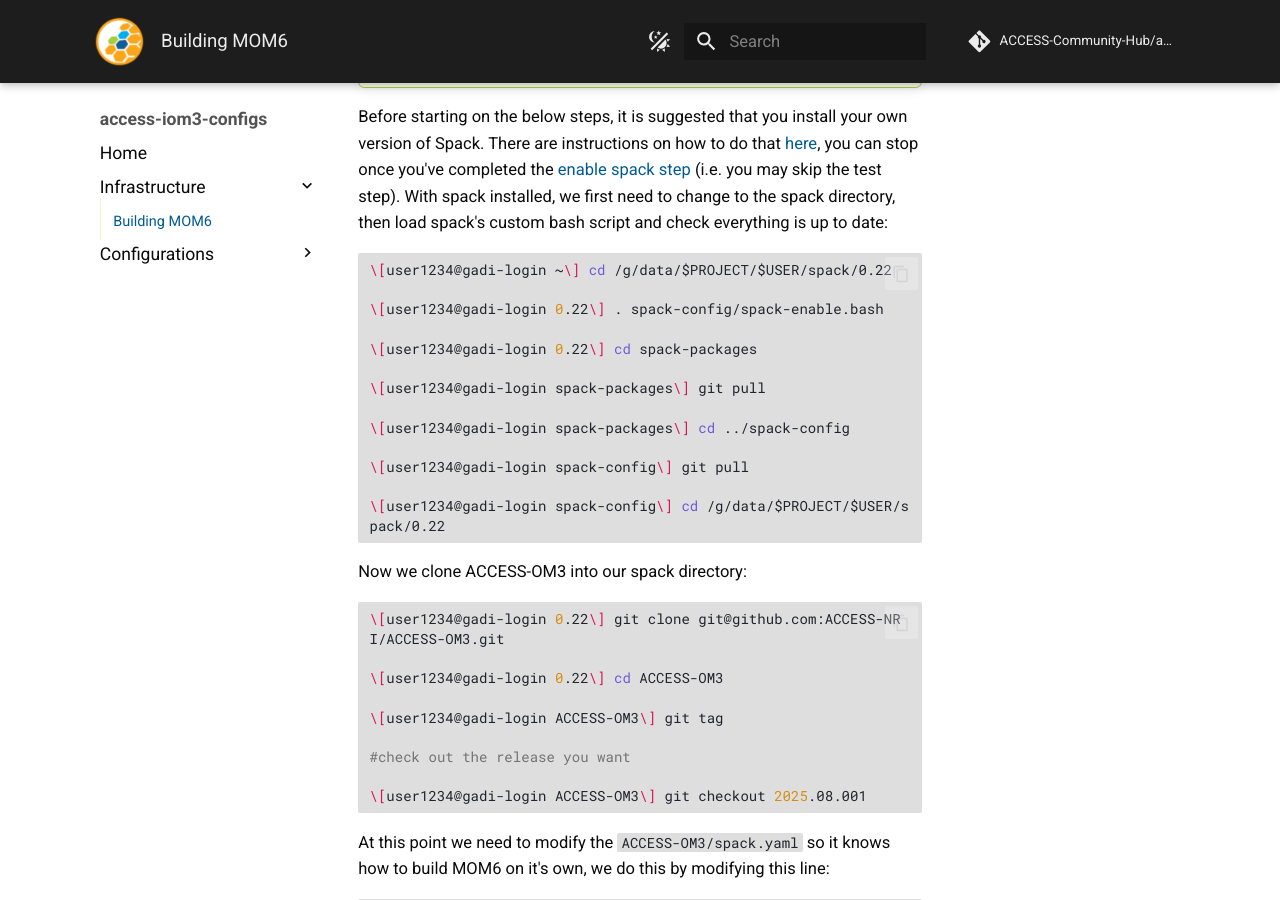
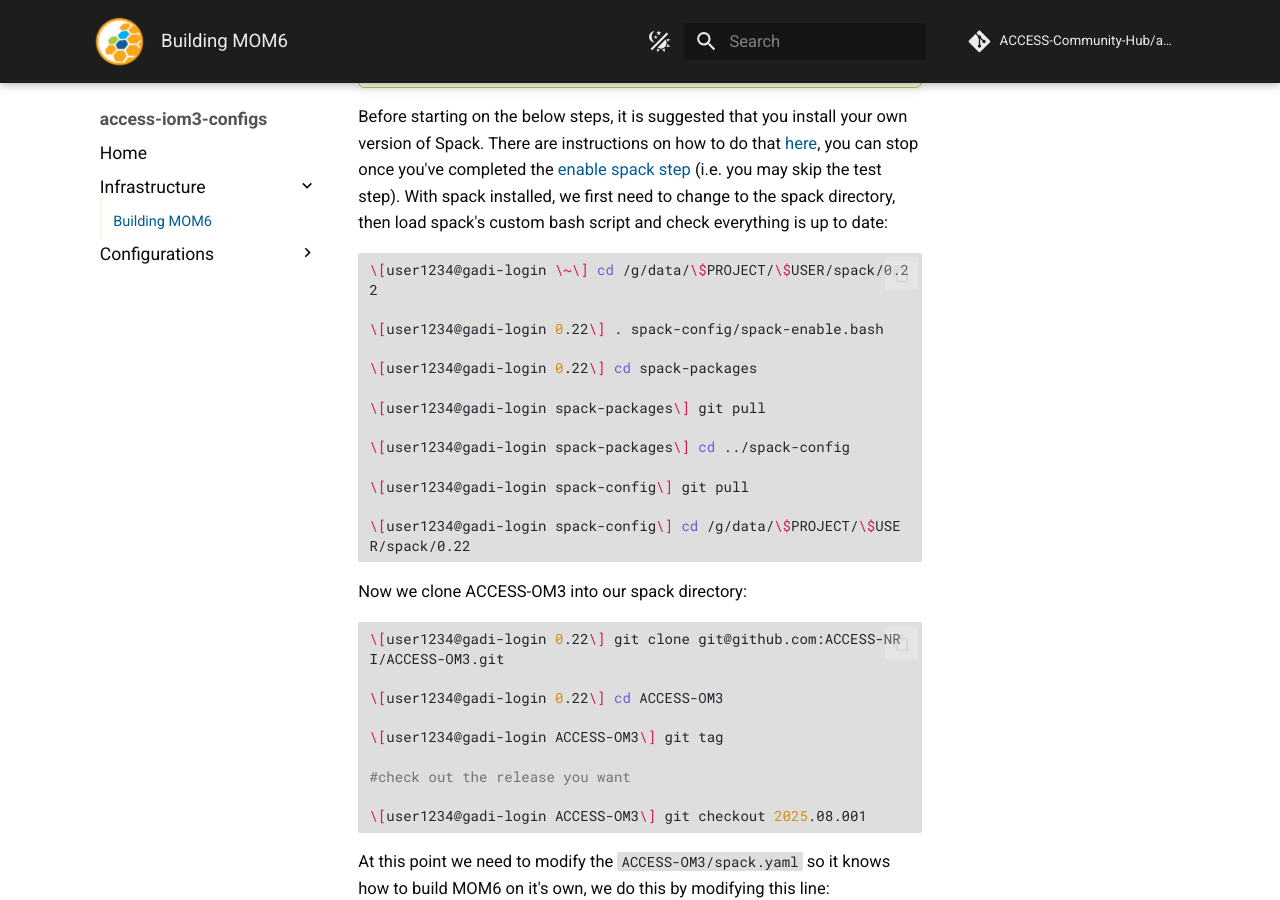
Before and after one commit to ACCESS-Community-Hub/access-iom3-configs, an MkDocs documentation site: the page built from documentation/docs/pages/infrastructure/Building.md, in a window 1280 px wide and 900 px high, scrolled down 837 px. Built offline with MkDocs 1.6.1 and Material for MkDocs 9.7.7, drawn with Linux system fonts in a browser that asks for light colours; comment, search, counter and statistics services are not loaded.

Commit message:
More escpaing needed?

````diff
--- a/documentation/docs/pages/infrastructure/Building.md
+++ b/documentation/docs/pages/infrastructure/Building.md
@@ -22,7 +22,7 @@ Before starting on the below steps, it is suggested that you install your own ve
 With spack installed, we first need to change to the spack directory, then load spack's custom bash script and check everything is up to date:
 
 ```bash
-\[user1234@gadi-login ~\] cd /g/data/$PROJECT/$USER/spack/0.22
+\[user1234@gadi-login \~\] cd /g/data/\$PROJECT/\$USER/spack/0.22
 
 \[user1234@gadi-login 0.22\] . spack-config/spack-enable.bash
 
@@ -34,7 +34,7 @@ With spack installed, we first need to change to the spack directory, then load
 
 \[user1234@gadi-login spack-config\] git pull
 
-\[user1234@gadi-login spack-config\] cd /g/data/$PROJECT/$USER/spack/0.22
+\[user1234@gadi-login spack-config\] cd /g/data/\$PROJECT/\$USER/spack/0.22
 ```
 
 Now we clone ACCESS-OM3 into our spack directory:
````
